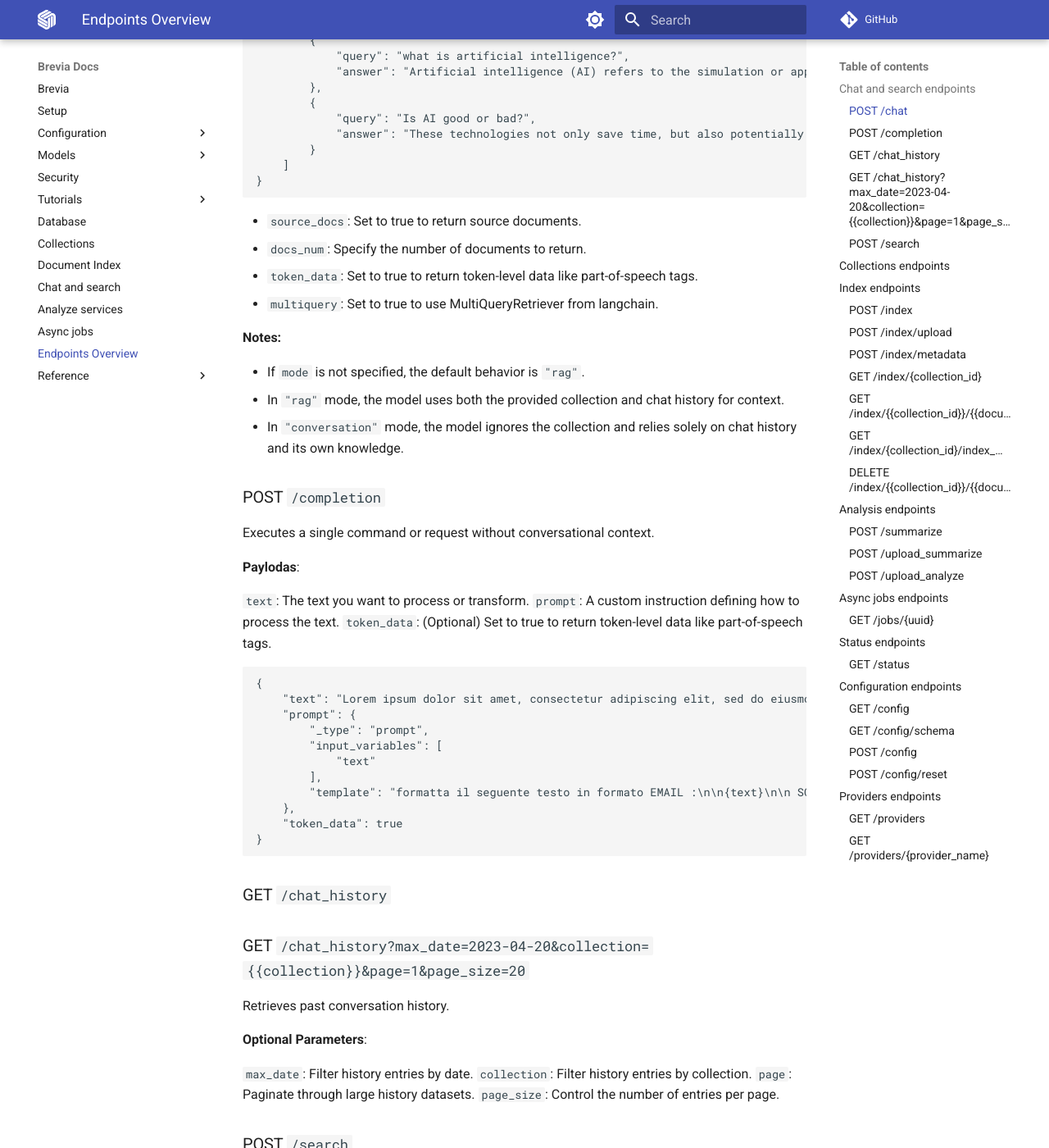
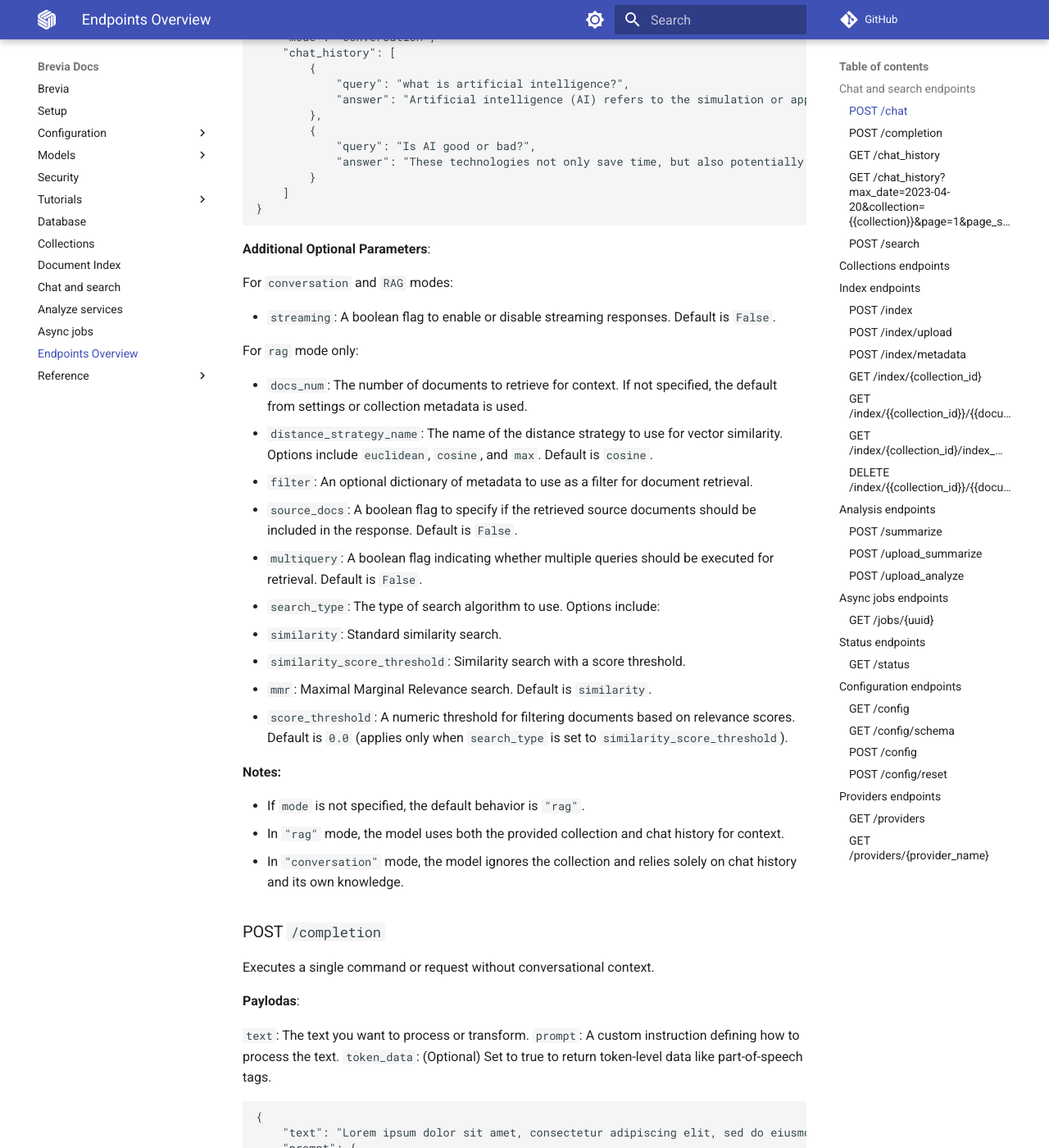
Before and after one commit to brevia-ai/brevia, an MkDocs documentation site: the page built from docs/endpoints_overview.md, in a window 1280 px wide and 1400 px high, scrolled down 927 px. Shown: the whole window at 82% size. Built offline with MkDocs 1.6.1 and Material for MkDocs 9.7.7, drawn with Linux system fonts in a browser that asks for light colours; comment, search, counter and statistics services are not loaded; some of the changed text lies outside the part shown.

Commit message:
docs: enhance documentation for /chat endpoint

````diff
--- a/docs/endpoints_overview.md
+++ b/docs/endpoints_overview.md
@@ -9,11 +9,11 @@ Initiates a natural conversation with the model.
 **Payloads**:
 
 - `question`: The query you want to ask the model.
-- `collection`: The collection of documents to search for relevant information.
+- `collection`: The collection of documents to search for relevant information. Mandatory if `mode` is set to `"rag"`.
 - `mode` (optional): Specifies the chat mode.
-  - `"rag"`: Retrieval-Augmented Generation mode. The model answers using information retrieved from the specified collection.
-  - `"conversation"`: Pure conversational mode. The model answers based only on the chat history and its own knowledge, without retrieving documents.
-  - If not specified, the default is `"rag"`.
+    - `"rag"`: Retrieval-Augmented Generation mode. The model answers using information retrieved from the specified collection.
+    - `"conversation"`: Pure conversational mode. The model answers based only on the chat history and its own knowledge, without retrieving documents.
+    - If not specified, the default is `"rag"`.
 
 ```json
 {
@@ -45,10 +45,25 @@ Initiates a natural conversation with the model.
 }
 ```
 
-- `source_docs`: Set to true to return source documents.
-- `docs_num`: Specify the number of documents to return.
-- `token_data`: Set to true to return token-level data like part-of-speech tags.
-- `multiquery`: Set to true to use MultiQueryRetriever from langchain.
+**Additional Optional Parameters**:
+
+For `conversation` and `RAG` modes:
+
+- `streaming`: A boolean flag to enable or disable streaming responses. Default is `False`.
+
+For `rag` mode only:
+
+- `docs_num`: The number of documents to retrieve for context. If not specified, the default from settings or collection metadata is used.
+- `distance_strategy_name`: The name of the distance strategy to use for vector similarity. Options include `euclidean`, `cosine`, and `max`. Default is `cosine`.
+- `filter`: An optional dictionary of metadata to use as a filter for document retrieval.
+- `source_docs`: A boolean flag to specify if the retrieved source documents should be included in the response. Default is `False`.
+- `multiquery`: A boolean flag indicating whether multiple queries should be executed for retrieval. Default is `False`.
+- `search_type`: The type of search algorithm to use. Options include:
+  - `similarity`: Standard similarity search.
+  - `similarity_score_threshold`: Similarity search with a score threshold.
+  - `mmr`: Maximal Marginal Relevance search.
+    Default is `similarity`.
+- `score_threshold`: A numeric threshold for filtering documents based on relevance scores. Default is `0.0` (applies only when `search_type` is set to `similarity_score_threshold`).
 
 **Notes:**
 
````
Also changed, not shown: docs/chat_search.md (+8 -3 lines).
